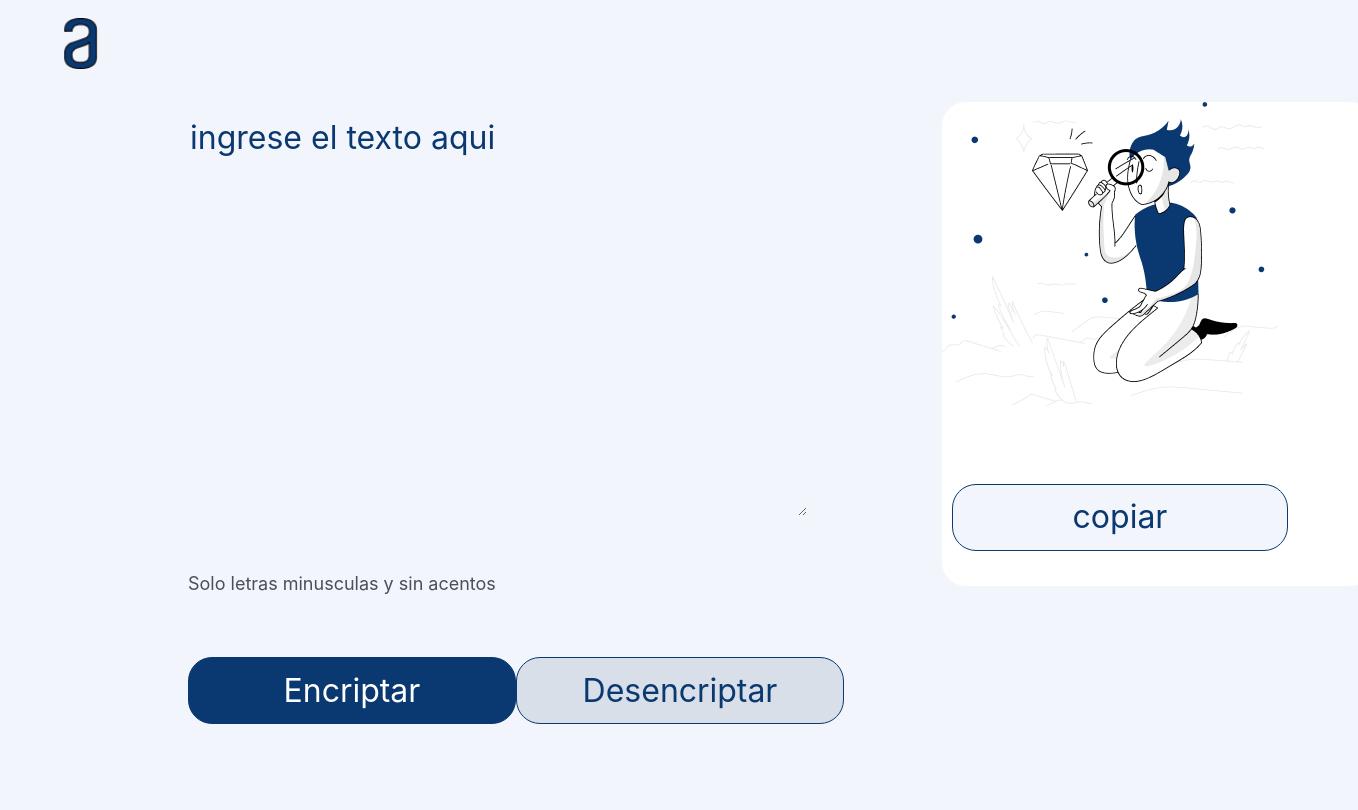
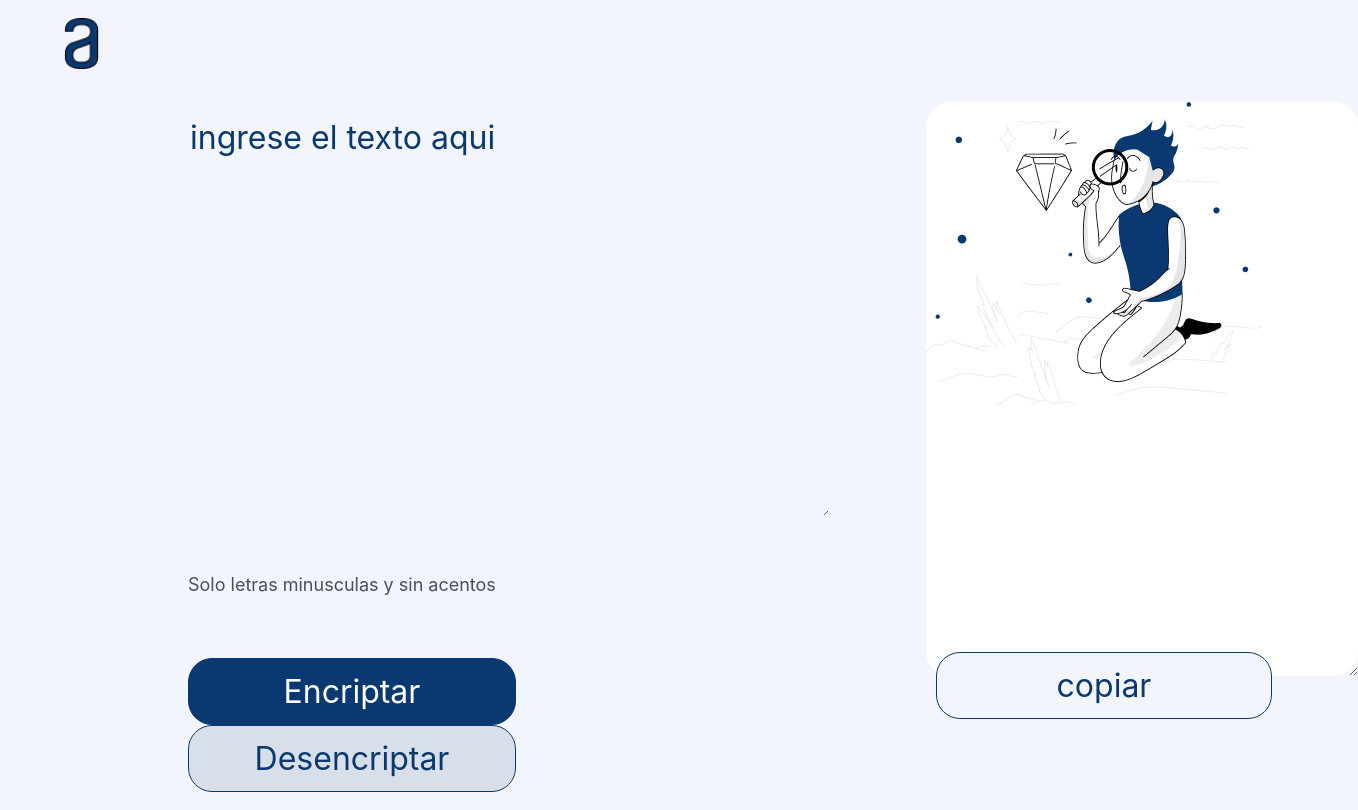
Before and after one commit to angellotp/encriptador, a plain HTML site: page index.html in a window 1280 px wide. Both pictures are taken after a click on the button "copiar". Shown: the whole page, 1358 px wide, since content can reach past the window. Drawn offline with Linux system fonts and the light colour scheme.

Commit message:
terminado

```diff
--- a/css/style.css
+++ b/css/style.css
@@ -1,9 +1,5 @@
-html{
-    box-sizing: border-box;
-    height: 100%;
-}
-
 *{
+    width: 100%;
     background: #F3F5FC;
     font-family: 'Inter';
     font-weight: 400;
@@ -38,6 +34,8 @@ main{
 }
 
 .mensaje{
+    width: auto;
+    height: 570px;
     background: white;
     background-image: url("/imagenes/Muñeco.png");
     background-repeat: no-repeat;
@@ -47,7 +45,7 @@ main{
     margin-left: 98px;
     margin-top: 20px;
     padding-left: 20px;
-    position: fixed;
+    position: absolute;
 }
 
 .mensaje:focus {
@@ -55,7 +53,7 @@ main{
 }
 
 .botones{
-    display: flex;
+    display: absolute;
     margin-top: 18px;
 }
 
@@ -86,7 +84,7 @@ main{
     cursor: pointer;
     height: 67px;
     margin-left: 108px;
-    margin-top: 402px;
+    margin-top: 570px;
     position: absolute;
     width: 336px;
 }
--- a/index.html
+++ b/index.html
@@ -26,9 +26,9 @@
             </div>
         </section>
         <section>
-            <textarea class="mensaje" cols="20" rows="10"></textarea>
+            <textarea class="mensaje" id="mensaje" cols="20" rows="10"></textarea>
             <div>
-                <button class="copiar" onclick="copiar()">copiar</button>
+                <button class="copiar" onclick="copiar('mensaje')">copiar</button>
             </div>
         </section>
     </main>
--- a/js/script.js
+++ b/js/script.js
@@ -45,6 +45,15 @@ function desencriptar(stringDesencriptada){
     return stringDesencriptada
 }
 
-function copiar(){
-    navigator.clipboard.writeText(this.result.innerHTML)
+function copiar(elementId){
+    var tempTextarea = document.createElement("textarea");
+    tempTextarea.style.position = "fixed";
+    tempTextarea.style.opacity = 0;
+    tempTextarea.value = document.getElementById(elementId).value;
+    document.body.appendChild(tempTextarea);
+    tempTextarea.select();
+    document.execCommand("copy");
+    document.body.removeChild(tempTextarea);
+    alert("Texto copiado al portapapeles");
+    mensaje.value= "";
 }
```
